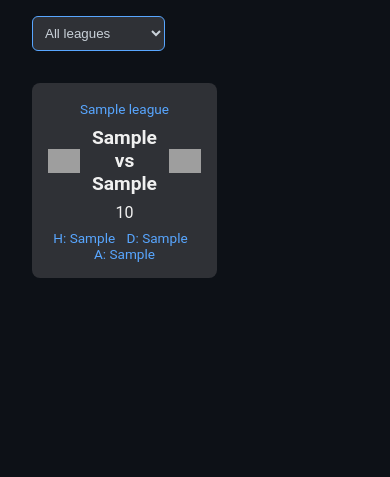
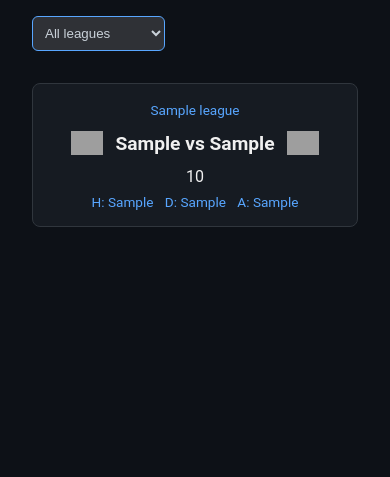
Before and after one commit to 4Opm/GameProphet, a Flask app: template templates/finished.html in a window 390 px wide. Shown: the part 71-548 px from the top of the page. Run offline with Flask 3, Linux system fonts and the light colour scheme; the template is opened without the code that fills it: most values are stand-ins (such as "Sample title", 1, 10 or a date in 2020); grey boxes are pictures that could not be loaded.

Commit message:
feat:add responsive layout, home page and improved card styling

```diff
--- a/app.py
+++ b/app.py
@@ -25,8 +25,8 @@ thread = threading.Thread(target=run_scheduler, daemon=True)
 thread.start()
 
 @app.route('/')
-def hello_world():
-    return redirect(url_for('dashboard'))
+def index():
+    return render_template('index.html', active_page='home')
 
 @app.route('/upcoming')
 def upcoming_matches():
--- a/static/css/style.css
+++ b/static/css/style.css
@@ -33,16 +33,19 @@ nav {
 }
 
 .match-card {
-    background-color: #2F3136;
+    background-color: #161B22;
+    border: 1px solid #30363D;
     border-radius: 8px;
     padding: 16px;
     cursor: pointer;
     text-align: center;
+    transition: transform 0.2s ease, border-color 0.2s ease;
 }
 
 .match-card:hover {
     transform: scale(1.02);
     transition: transform 0.2s ease;
+    border-color: #58A6FF;
     cursor: pointer;
 }
 
@@ -147,3 +150,9 @@ nav a:hover {
     font-weight: bold;
     margin: 8px 0;
 }
+
+@media (max-width: 768px) {
+    .matches-grid {
+        grid-template-columns: 1fr;
+    }
+}
```
Also changed, not shown: templates/index.html (added, +16 -0 lines).
